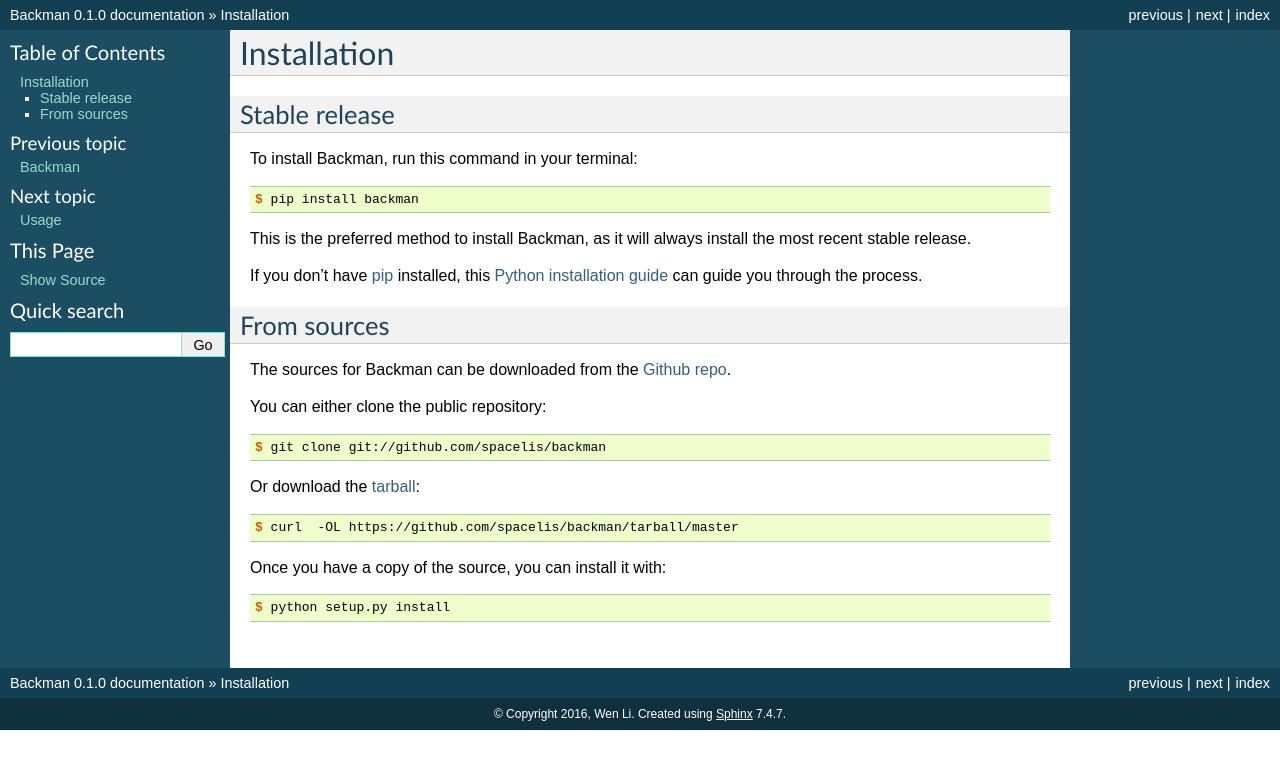
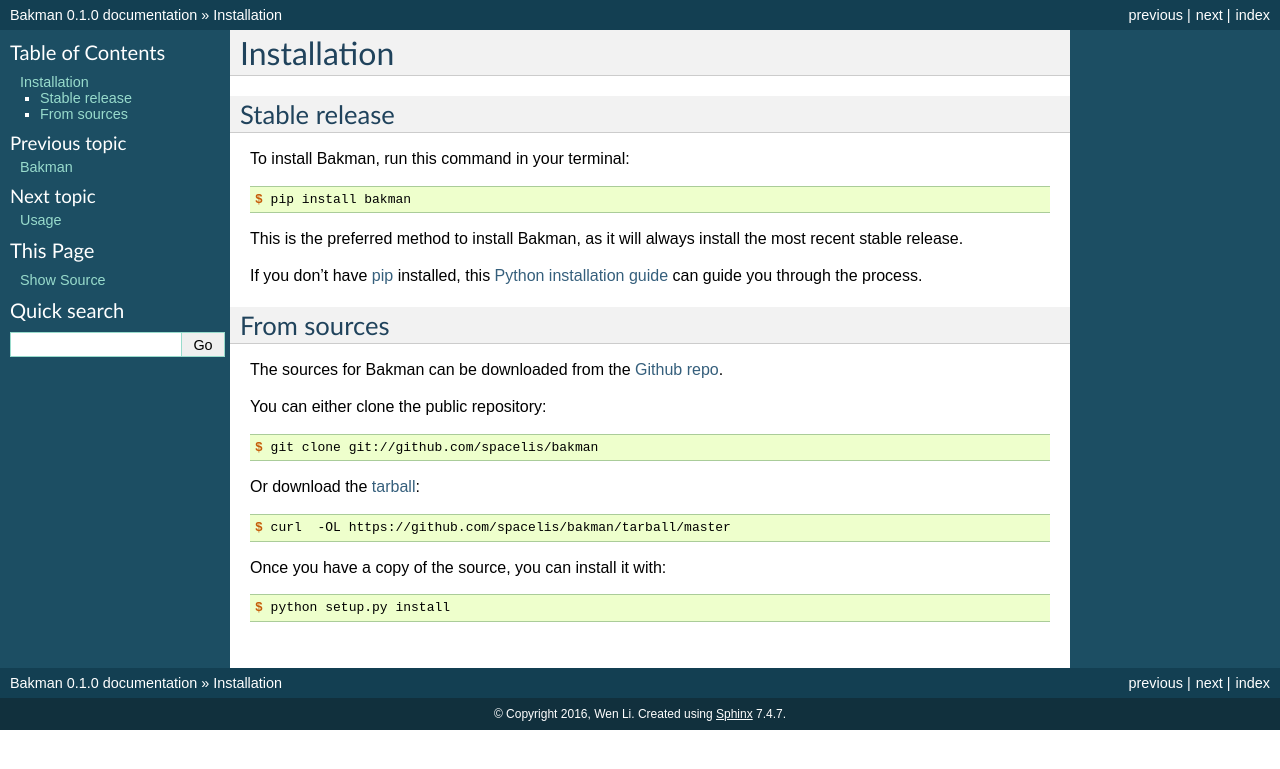
Before and after one commit to spacelis/bakman, a Sphinx documentation site: the page built from docs/installation.rst, in a window 1280 px wide. Shown: the top 769 px of the page. Built offline with Sphinx 7.4.7, drawn with Linux system fonts in a browser that asks for light colours; pages that are not in the unit, such as notebooks, are missing from menus; the version number is read from the project's files by our own code.

Commit message:
Change all occurrance of backman to bakman

```diff
--- a/docs/conf.py
+++ b/docs/conf.py
@@ -1,7 +1,7 @@
 #!/usr/bin/env python
 # -*- coding: utf-8 -*-
 #
-# backman documentation build configuration file, created by
+# bakman documentation build configuration file, created by
 # sphinx-quickstart on Tue Jul  9 22:26:36 2013.
 #
 # This file is execfile()d with the current directory set to its
@@ -31,7 +31,7 @@
 # version is used.
 sys.path.insert(0, project_root)
 
-import backman
+import bakman
 
 # -- General configuration ---------------------------------------------
 
@@ -55,7 +55,7 @@
 master_doc = 'index'
 
 # General information about the project.
-project = u'Backman'
+project = u'Bakman'
 copyright = u"2016, Wen Li"
 
 # The version info for the project you're documenting, acts as replacement
@@ -63,9 +63,9 @@
 # the built documents.
 #
 # The short X.Y version.
-version = backman.__version__
+version = bakman.__version__
 # The full version, including alpha/beta/rc tags.
-release = backman.__version__
+release = bakman.__version__
 
 # The language for content autogenerated by Sphinx. Refer to documentation
 # for a list of supported languages.
@@ -188,7 +188,7 @@
 #html_file_suffix = None
 
 # Output file base name for HTML help builder.
-htmlhelp_basename = 'backmandoc'
+htmlhelp_basename = 'bakmandoc'
 
 
 # -- Options for LaTeX output ------------------------------------------
@@ -208,8 +208,8 @@
 # (source start file, target name, title, author, documentclass
 # [howto/manual]).
 latex_documents = [
-    ('index', 'backman.tex',
-     u'Backman Documentation',
+    ('index', 'bakman.tex',
+     u'Bakman Documentation',
      u'Wen Li', 'manual'),
 ]
 
@@ -239,8 +239,8 @@
 # One entry per manual page. List of tuples
 # (source start file, name, description, authors, manual section).
 man_pages = [
-    ('index', 'backman',
-     u'Backman Documentation',
+    ('index', 'bakman',
+     u'Bakman Documentation',
      [u'Wen Li'], 1)
 ]
 
@@ -254,10 +254,10 @@
 # (source start file, target name, title, author,
 #  dir menu entry, description, category)
 texinfo_documents = [
-    ('index', 'backman',
-     u'Backman Documentation',
+    ('index', 'bakman',
+     u'Bakman Documentation',
      u'Wen Li',
-     'backman',
+     'bakman',
      'One line description of project.',
      'Miscellaneous'),
 ]
--- a/docs/index.rst
+++ b/docs/index.rst
@@ -1,9 +1,9 @@
-.. backman documentation master file, created by
+.. bakman documentation master file, created by
    sphinx-quickstart on Tue Jul  9 22:26:36 2013.
    You can adapt this file completely to your liking, but it should at least
    contain the root `toctree` directive.
 
-Welcome to Backman's documentation!
+Welcome to Bakman's documentation!
 ======================================
 
 Contents:
--- a/docs/installation.rst
+++ b/docs/installation.rst
@@ -8,13 +8,13 @@
 Stable release
 --------------
 
-To install Backman, run this command in your terminal:
+To install Bakman, run this command in your terminal:
 
 .. code-block:: console
 
-    $ pip install backman
+    $ pip install bakman
 
-This is the preferred method to install Backman, as it will always install the most recent stable release.
+This is the preferred method to install Bakman, as it will always install the most recent stable release.
 
 If you don't have `pip`_ installed, this `Python installation guide`_ can guide
 you through the process.
@@ -26,19 +26,19 @@
 From sources
 ------------
 
-The sources for Backman can be downloaded from the `Github repo`_.
+The sources for Bakman can be downloaded from the `Github repo`_.
 
 You can either clone the public repository:
 
 .. code-block:: console
 
-    $ git clone git://github.com/spacelis/backman
+    $ git clone git://github.com/spacelis/bakman
 
 Or download the `tarball`_:
 
 .. code-block:: console
 
-    $ curl  -OL https://github.com/spacelis/backman/tarball/master
+    $ curl  -OL https://github.com/spacelis/bakman/tarball/master
 
 Once you have a copy of the source, you can install it with:
 
@@ -47,5 +47,5 @@
     $ python setup.py install
 
 
-.. _Github repo: https://github.com/spacelis/backman
-.. _tarball: https://github.com/spacelis/backman/tarball/master
+.. _Github repo: https://github.com/spacelis/bakman
+.. _tarball: https://github.com/spacelis/bakman/tarball/master
--- a/docs/usage.rst
+++ b/docs/usage.rst
@@ -2,6 +2,6 @@
 Usage
 =====
 
-To use Backman in a project::
+To use Bakman in a project::
 
-    import backman
+    import bakman
--- a/setup.cfg
+++ b/setup.cfg
@@ -7,7 +7,7 @@
 search = version='{current_version}'
 replace = version='{new_version}'
 
-[bumpversion:file:backman/__init__.py]
+[bumpversion:file:bakman/__init__.py]
 search = __version__ = '{current_version}'
 replace = __version__ = '{new_version}'
 
--- a/travis_pypi_setup.py
+++ b/travis_pypi_setup.py
@@ -21,7 +21,7 @@
     from urllib.request import urlopen
 
 
-GITHUB_REPO = 'spacelis/backman'
+GITHUB_REPO = 'spacelis/bakman'
 TRAVIS_CONFIG_FILE = os.path.join(
     os.path.dirname(os.path.abspath(__file__)), '.travis.yml')
 
```
Also changed, not shown: CONTRIBUTING.rst (+12 -12 lines), README.rst (+10 -10 lines), setup.py (+7 -7 lines), 7 other files.
